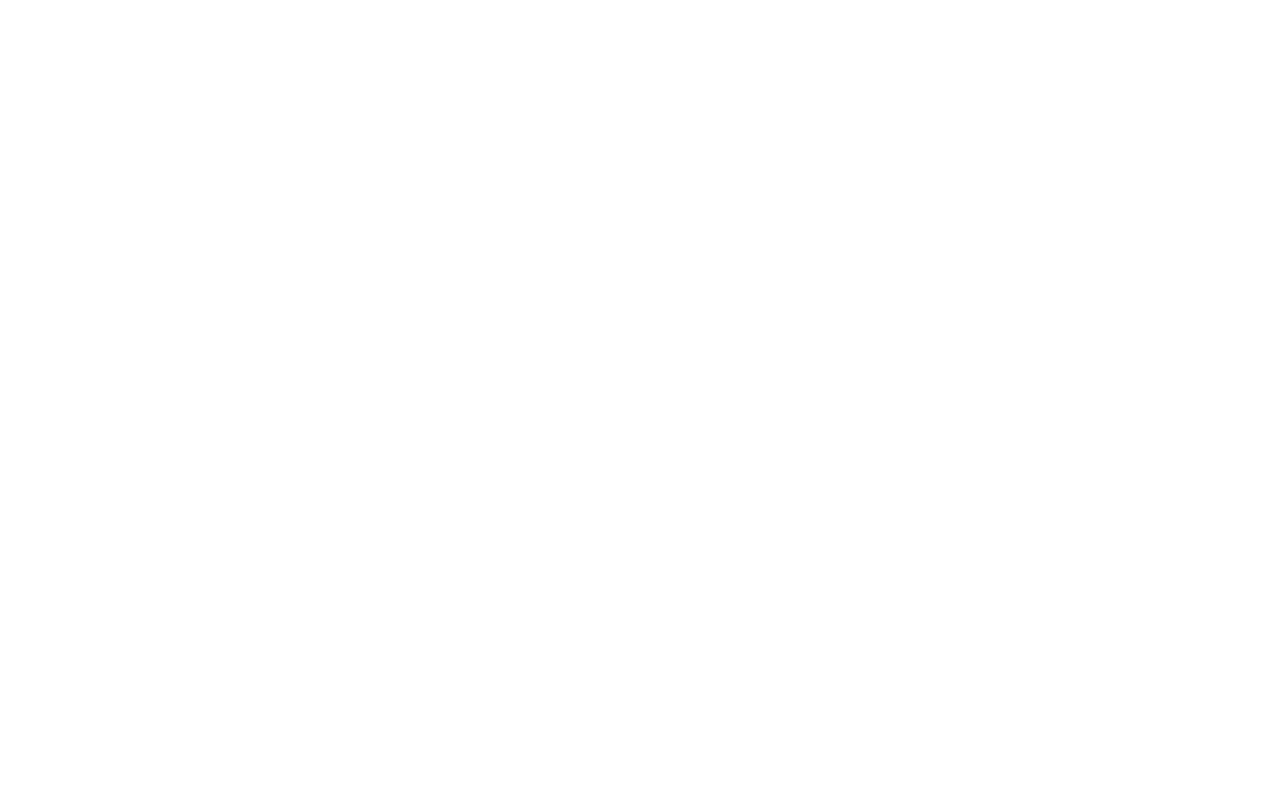
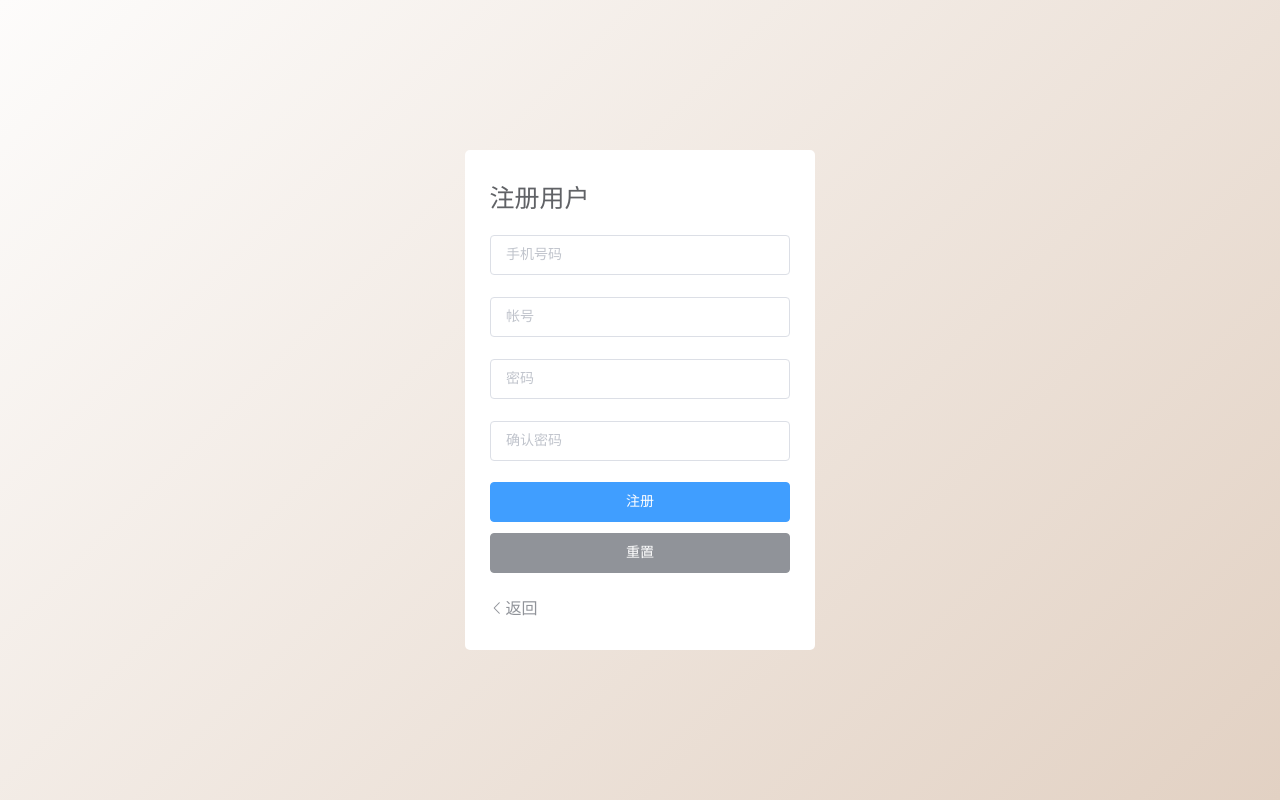
Before and after one commit to spring-web-final/front-end, a Vue app in the folder mask-sales/: page /register in a window 1280 px wide. Built offline with nearby package versions, Linux system fonts and the light colour scheme.

Commit message:
complete register page

```diff
--- a/mask-sales/src/components/Login/LoginForm.vue
+++ b/mask-sales/src/components/Login/LoginForm.vue
@@ -26,7 +26,7 @@
 </template>
 
 <script>
-  import {login} from '../../network/login.js'
+  import {login} from '../../network/form.js'
 
   export default {
     name: "LoginForm",
--- /dev/null
+++ b/mask-sales/src/components/Register/RegisterForm.vue
@@ -0,0 +1,164 @@
+<template>
+  <div class="register-box">
+    <div class="register-text">
+      注册用户
+    </div>
+    <div class="register-form">
+      <el-form label-width="80px" label-position="top" :model="registerForm" :rules="rules" ref="registerFormRef">
+        <el-form-item prop="phone">
+          <el-input v-model="registerForm.phone" placeholder="手机号码"></el-input>
+        </el-form-item>
+        <el-form-item prop="username">
+          <el-input v-model="registerForm.username" placeholder="帐号"></el-input>
+        </el-form-item>
+        <el-form-item prop="pwd">
+          <el-input v-model="registerForm.pwd" placeholder="密码" type="password"></el-input>
+        </el-form-item>
+        <el-form-item prop="confirmPwd">
+          <el-input v-model="registerForm.confirmPwd" placeholder="确认密码" type="password"></el-input>
+        </el-form-item>
+        <el-form-item class="btn-register">
+          <el-button type="primary" @click="register">注册</el-button>
+        </el-form-item>
+        <el-form-item class="btn-reset">
+          <el-button type="info" @click="reset">重置</el-button>
+        </el-form-item>
+      </el-form>
+    </div>
+    <div class="back-text">
+      <router-link to="/login" class="el-icon-arrow-left">返回</router-link>
+    </div>
+
+  </div>
+</template>
+
+<script>
+  export default {
+    name: "RegisterForm",
+    data() {
+      let RegEx = /^1[3-9]\d{9}$/;
+      let validatePass = (rule, value, callback) => {
+        if (value === '') {
+          callback(new Error('请输入密码'));
+        } else {
+          if (this.registerForm.confirmPwd !== '') {
+            this.$refs['registerFormRef'].validateField('confirmPwd');
+          }
+          callback();
+        }
+      };
+      let validatePass2 = (rule, value, callback) => {
+        if (value === '') {
+          callback(new Error('请再次输入密码'));
+        } else if (value !== this.registerForm.pwd) {
+          callback(new Error('两次输入密码不一致!'));
+        } else {
+          callback();
+        }
+      };
+      let validatePhone = (rule, value, callback) => {
+        if (!RegEx.test(value)) {
+          callback(new Error('请输入正确的手机号'));
+        } else {
+          callback();
+        }
+      };
+      return {
+        registerForm: {
+          phone: '',
+          username: '',
+          pwd: '',
+          confirmPwd: ''
+        },
+        rules: {
+          phone: [
+            {required: true, message: '请输入手机号', trigger: 'blur'},
+            {validator: validatePhone, trigger: 'blur'}
+          ],
+          username: [{required: true, message: '请输入用户名', trigger: 'blur'}],
+          pwd: [{
+            validator: validatePass,
+            trigger: 'blur'
+          }],
+          confirmPwd: [{
+            validator: validatePass2,
+            trigger: 'blur'
+          }]
+        }
+      }
+    },
+    methods: {
+      register() {
+
+      },
+      reset() {
+        this.$refs['registerFormRef'].resetFields();
+      }
+    }
+  }
+</script>
+
+<style scoped lang="scss">
+  .register-box {
+    width: 350px;
+    height: 500px;
+    background-color: #fff;
+    border-radius: 5px;
+    position: absolute;
+    left: 50%;
+    top: 50%;
+    transform: translate(-50%, -50%);
+
+    .register-text {
+      position: absolute;
+      left: 7%;
+      top: 7%;
+      font-size: 25px;
+      color: #606266;
+    }
+
+    .register-form {
+      width: 300px;
+      height: 300px;
+      background-color: #fff;
+      border-radius: 5px;
+      position: absolute;
+      left: 50%;
+      top: 47%;
+      transform: translate(-50%, -50%);
+
+      .btn-register {
+        position: absolute;
+        left: 50%;
+        top: 89%;
+        transform: translate(-50%, -50%);
+
+        .el-button {
+          width: 300px;
+        }
+      }
+
+      .btn-reset {
+        position: absolute;
+        left: 50%;
+        top: 106%;
+        transform: translate(-50%, -50%);
+
+        .el-button {
+          width: 300px;
+        }
+      }
+    }
+
+    .back-text {
+      a {
+        text-decoration: none;
+        color: #909399;
+      }
+
+      position: absolute;
+      left: 7%;
+      top: 90%;
+    }
+  }
+</style>
--- a/mask-sales/src/router/index.js
+++ b/mask-sales/src/router/index.js
@@ -5,6 +5,8 @@
 
 //路由懒加载
 const Login = () => import('../views/Login.vue')
+const Register = ()=>import('../views/Register.vue')
+
 
 const routes = [
   // {
@@ -18,6 +20,10 @@
   {
     path: '/login',
     component: Login
+  },
+  {
+    path: '/register',
+    component: Register
   }
 ]
 
--- a/mask-sales/src/views/Login.vue
+++ b/mask-sales/src/views/Login.vue
@@ -19,6 +19,5 @@
   .login-view{
     height: 100%;
     background-image: linear-gradient(to top, #cfd9df 0%, #e2ebf0 100%);
-
   }
 </style>
--- /dev/null
+++ b/mask-sales/src/views/Register.vue
@@ -0,0 +1,23 @@
+<template>
+  <div class="register-view">
+    <RegisterForm/>
+  </div>
+</template>
+
+<script>
+  import RegisterForm from "../components/Register/RegisterForm";
+
+  export default {
+    name: "Register",
+    components: {
+      RegisterForm
+    }
+  }
+</script>
+
+<style scoped>
+  .register-view{
+    height: 100%;
+    background-image: linear-gradient(135deg, #fdfcfb 0%, #e2d1c3 100%);
+  }
+</style>
```
Also changed, not shown: mask-sales/src/network/form.js (line endings or trailing spaces).
